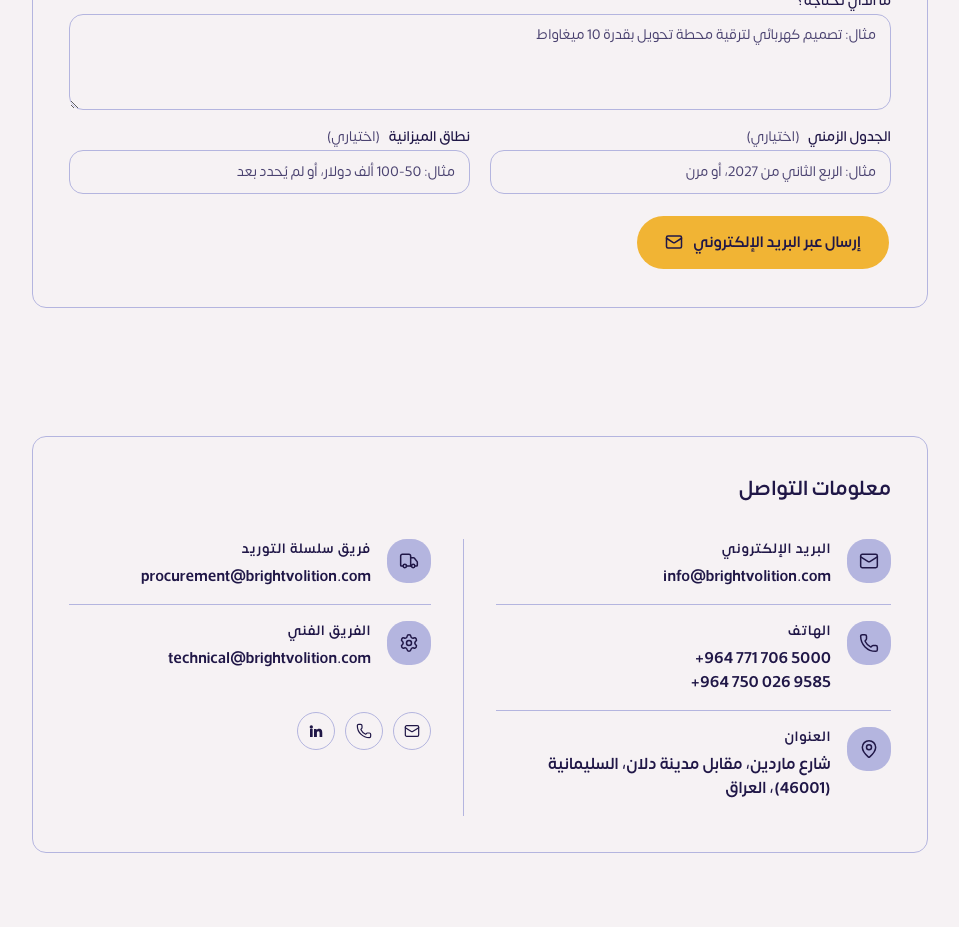
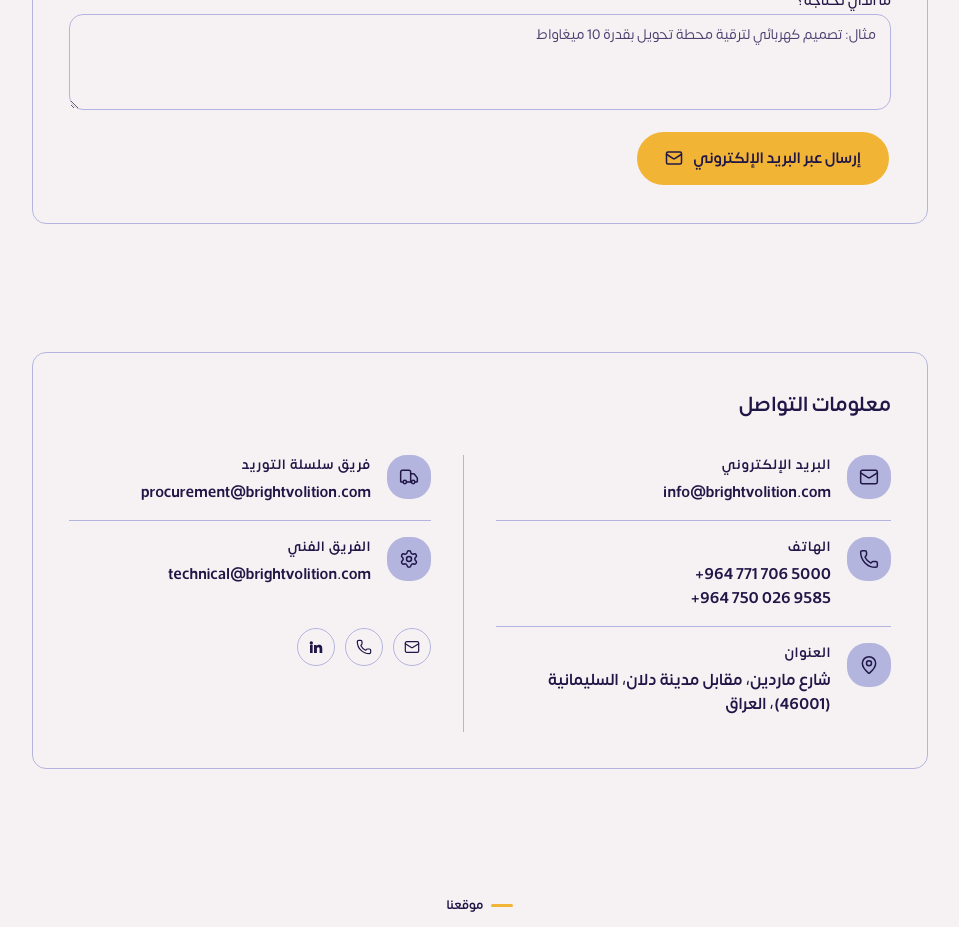
Before and after one commit to mshmsh03/brightvolition, a Next.js app: page /ar/contact/ in a window 1280 px wide. Shown: the part 920-1847 px from the top of the page, without its empty margins (160-1119 px from the left). Built offline with nearby package versions, Linux system fonts and the light colour scheme.

Commit message:
Remove timeline and budget fields from the quote form
Down to name, company, and what they need, per feedback that the
extra fields weren't wanted.

```diff
--- a/app/[lang]/_content/contact.strings.js
+++ b/app/[lang]/_content/contact.strings.js
@@ -19,10 +19,6 @@ export const STRINGS = {
     quoteFormOptional: "optional",
     quoteFormScope: "What do you need?",
     quoteFormScopePlaceholder: "e.g. Electrical design for a 10MW substation upgrade",
-    quoteFormTimeline: "Timeline",
-    quoteFormTimelinePlaceholder: "e.g. Q2 2027, or flexible",
-    quoteFormBudget: "Budget range",
-    quoteFormBudgetPlaceholder: "e.g. $50k–100k, or not yet determined",
     quoteFormSubmit: "Send via Email",
     quoteFormSubject: "RFQ from",
     contactDetails: "Contact Details",
@@ -49,10 +45,6 @@ export const STRINGS = {
     quoteFormOptional: "اختياري",
     quoteFormScope: "ما الذي تحتاجه؟",
     quoteFormScopePlaceholder: "مثال: تصميم كهربائي لترقية محطة تحويل بقدرة 10 ميغاواط",
-    quoteFormTimeline: "الجدول الزمني",
-    quoteFormTimelinePlaceholder: "مثال: الربع الثاني من 2027، أو مرن",
-    quoteFormBudget: "نطاق الميزانية",
-    quoteFormBudgetPlaceholder: "مثال: 50-100 ألف دولار، أو لم يُحدد بعد",
     quoteFormSubmit: "إرسال عبر البريد الإلكتروني",
     quoteFormSubject: "طلب عرض سعر من",
     contactDetails: "معلومات التواصل",
@@ -79,10 +71,6 @@ export const STRINGS = {
     quoteFormOptional: "دڵخوازانە",
     quoteFormScope: "چیت پێویستە؟",
     quoteFormScopePlaceholder: "بۆ نموونە: دیزاینی کارەبایی بۆ نوێکردنەوەی وێستگەیەکی گواستنەوەی ١٠ مێگاواتی",
-    quoteFormTimeline: "کاتبەندی",
-    quoteFormTimelinePlaceholder: "بۆ نموونە: چارەکی دووەمی ٢٠٢٧، یان گونجاو",
-    quoteFormBudget: "مەودای بودجە",
-    quoteFormBudgetPlaceholder: "بۆ نموونە: ٥٠-١٠٠ هەزار دۆلار، یان هێشتا دیارینەکراوە",
     quoteFormSubmit: "ناردن لە ڕێگەی ئیمەیلەوە",
     quoteFormSubject: "داواکاری نرخنامە لە",
     contactDetails: "زانیاریی پەیوەندی",
--- a/components/QuoteForm.jsx
+++ b/components/QuoteForm.jsx
@@ -8,14 +8,13 @@ import { Label } from './ui/label';
 import { Textarea } from './ui/textarea';
 import { Card, CardContent, CardDescription, CardHeader, CardTitle } from './ui/card';
 
-// Gives the site's one "reach out" CTA the structure its own hero copy
-// already promises ("include the scope, timeline, and budget") but never
-// collected — every inquiry used to land as a blank compose window. Still no
-// backend: submitting composes a mailto: link from the filled fields and
-// hands off to the visitor's own mail client, so nothing leaves this page
-// until they choose to send it.
+// Gives the site's one "reach out" CTA some structure instead of a blank
+// compose window: name, company, and what they need. Still no backend —
+// submitting composes a mailto: link from the filled fields and hands off to
+// the visitor's own mail client, so nothing leaves this page until they
+// choose to send it.
 export default function QuoteForm({ id, toEmail, t }) {
-  const [fields, setFields] = useState({ name: '', company: '', scope: '', timeline: '', budget: '' });
+  const [fields, setFields] = useState({ name: '', company: '', scope: '' });
 
   const set = (key) => (event) => setFields((prev) => ({ ...prev, [key]: event.target.value }));
 
@@ -25,8 +24,6 @@ export default function QuoteForm({ id, toEmail, t }) {
     const lines = [
       `${t.quoteFormName}: ${fields.name}`,
       fields.company ? `${t.quoteFormCompany}: ${fields.company}` : null,
-      fields.timeline ? `${t.quoteFormTimeline}: ${fields.timeline}` : null,
-      fields.budget ? `${t.quoteFormBudget}: ${fields.budget}` : null,
       '',
       `${t.quoteFormScope}:`,
       fields.scope,
@@ -63,18 +60,6 @@ export default function QuoteForm({ id, toEmail, t }) {
               onChange={set('scope')}
             />
           </div>
-          <div className="flex flex-col gap-1.5">
-            <Label htmlFor="quote-timeline">
-              {t.quoteFormTimeline} <span className="font-normal text-muted-foreground">({t.quoteFormOptional})</span>
-            </Label>
-            <Input id="quote-timeline" placeholder={t.quoteFormTimelinePlaceholder} value={fields.timeline} onChange={set('timeline')} />
-          </div>
-          <div className="flex flex-col gap-1.5">
-            <Label htmlFor="quote-budget">
-              {t.quoteFormBudget} <span className="font-normal text-muted-foreground">({t.quoteFormOptional})</span>
-            </Label>
-            <Input id="quote-budget" placeholder={t.quoteFormBudgetPlaceholder} value={fields.budget} onChange={set('budget')} />
-          </div>
           <div className="sm:col-span-2">
             <Button type="submit">
               {t.quoteFormSubmit}
```
